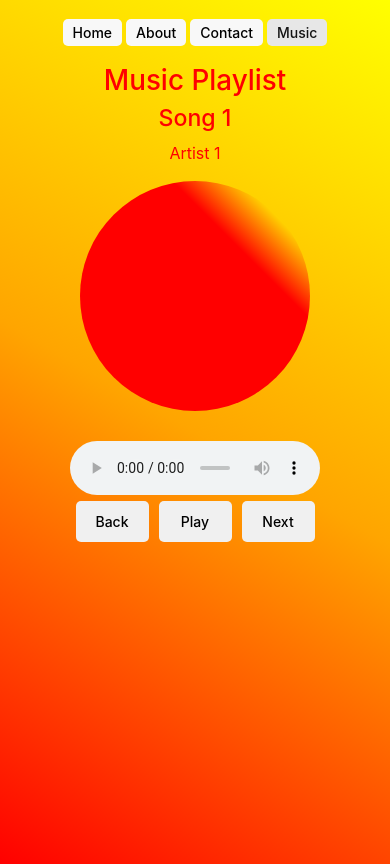
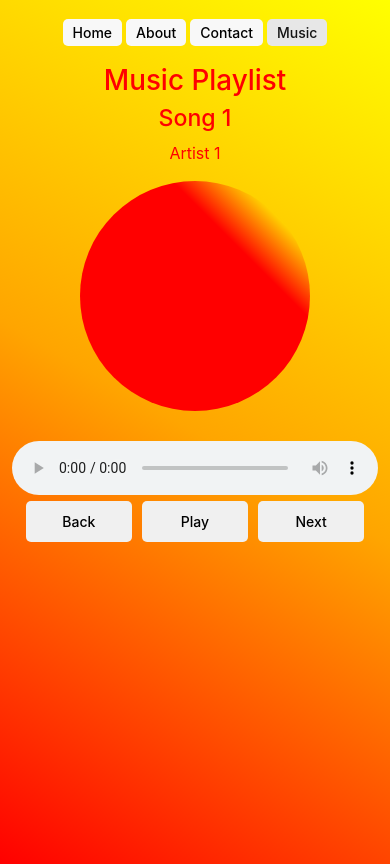
Before and after one commit to jatinrao241/travel-india, a React (Create React App) app: page /musicplaylist in a window 390 px wide. Built offline with nearby package versions, Linux system fonts and the light colour scheme.

Commit message:
install app function add

```diff
--- a/public/index.html
+++ b/public/index.html
@@ -22,6 +22,11 @@
   <body>
     <noscript>You need to enable JavaScript to run this app.</noscript>
     <div id="root"></div>
+    <script>
+      if ('serviceWorker' in navigator) {
+        navigator.serviceWorker.register('/service-worker.js', { scope: '/' });
+      }
+    </script>
 
     <!-- bootstrap bundle js jquery -->
     <script src="https://cdn.jsdelivr.net/npm/bootstrap@5.3.0/dist/js/bootstrap.bundle.min.js" integrity="sha384-geWF76RCwLtnZ8qwWowPQNguL3RmwHVBC9FhGdlKrxdiJJigb/j/68SIy3Te4Bkz" crossorigin="anonymous"></script>
--- a/src/App.js
+++ b/src/App.js
@@ -6,12 +6,13 @@ import Home from './components/Home/Home';
 import About from './components/About/About';
 import Contact from './components/Contact/Contact';
 import MusicPlaylist from './components/MusicPlaylist/MusicPlaylist';
-import Error from './components/Error/Error';
+import InstallAppButton from './components/InstallAppButton/InstallAppButton';
 
 const App = () => {
   return (
     <>
       <Navbar />
+      <InstallAppButton />
       <Switch>
         <Route path="/" component={Home} exact />
         <Route path="/about" component={About} />
--- /dev/null
+++ b/src/components/InstallAppButton/InstallAppButton.js
@@ -0,0 +1,49 @@
+import React, { useEffect, useState } from 'react';
+import "./InstallAppButtonStyle.css";
+import { registerServiceWorker } from './serviceWorker';
+
+const InstallAppButton = () => {
+  const [showInstallButton, setShowInstallButton] = useState(false);
+  let deferredPrompt;
+
+  useEffect(() => {
+    window.addEventListener('beforeinstallprompt', (e) => {
+      e.preventDefault();
+      deferredPrompt = e;
+      setShowInstallButton(true);
+    });
+  }, []);
+
+  const handleInstall = () => {
+    if (deferredPrompt) {
+      deferredPrompt.prompt();
+      deferredPrompt.userChoice.then((choiceResult) => {
+        if (choiceResult.outcome === 'accepted') {
+          console.log('App installed');
+        } else {
+          console.log('App installation rejected');
+        }
+        deferredPrompt = null;
+      });
+    }
+  };
+
+  useEffect(() => {
+    registerServiceWorker();
+  }, []);
+
+  return (
+    <div className="container">
+      {/* ... Rest of your component code ... */}
+      {showInstallButton && (
+        <div className="mt-2 add-to" style={{ display: 'block' }}>
+          <button className="btn button-color add-to-btn" onClick={handleInstall}>
+            <i className="fa-solid fa-cloud-arrow-down pr-1"></i> Install App
+          </button>
+        </div>
+      )}
+    </div>
+  );
+};
+
+export default InstallAppButton;
--- /dev/null
+++ b/src/components/InstallAppButton/serviceWorker.js
@@ -0,0 +1,14 @@
+export function registerServiceWorker() {
+  if ('serviceWorker' in navigator) {
+    window.addEventListener('load', () => {
+      navigator.serviceWorker
+        .register('/service-worker.js', { scope: '/' })
+        .then((registration) => {
+          console.log('ServiceWorker registration successful:', registration);
+        })
+        .catch((error) => {
+          console.log('ServiceWorker registration failed:', error);
+        });
+    });
+  }
+}
--- a/src/components/MusicPlaylist/MusicPlaylistStyle.css
+++ b/src/components/MusicPlaylist/MusicPlaylistStyle.css
@@ -14,16 +14,19 @@
     text-align: -webkit-center;
 }
 .rotate-cd-circle {
+    /* border:5px solid transparent; */
     background-image: linear-gradient(45deg, rgb(255, 0, 0) 70%, rgb(255, 208, 0), yellow);
-    /* border-image-slice: 1; */
+    border-image-slice: 1;
     border-radius: 100%;
+    /* padding:50px; */
     min-height: 290px;
     max-width: 290px;
     margin-bottom: 30px;
+    animation: rotate-cd 3s infinite linear paused; /* Initially paused */
 }
 
 .rotate_continue {
-    animation: rotate-cd 3s infinite linear;
+    animation-play-state: running; /* When the animation should continue */
 }
 
 audio{
@@ -32,18 +35,21 @@ audio{
 
 @keyframes rotate-cd {
     0% {
-        transform: rotate(0deg);
+      transform: rotate(360deg);
     }
     100% {
-        transform: rotate(-360deg);
+      transform: rotate(0deg);
     }
 }
+
+
+
 
 /* Style for play/pause buttons */
 .music-control-button button {
     margin: 0 5px;
     padding: 10px 0;
-    width:90px;
+    width:150px;
     font-size: 16px;
     font-weight:500;
     border-radius: 5px;
@@ -66,11 +72,17 @@ audio{
         max-width: 230px;
     }
     .music-control-button button {
-        margin: 0 5px;
-        width: 73px;
+        width:30%;
         font-size: 14px;
     }
     audio{
-        width:250px;
+        width:100%;
     }
 }
+
+@media (max-width:391px) {
+    .music-control-button button {
+        width:29%;
+        font-size: 14px;
+    }
+}
--- a/src/index.css
+++ b/src/index.css
@@ -4,6 +4,7 @@ body {
   background-repeat: no-repeat;
   background-size:100% 100%;
   min-height: 100vh;
+  padding-bottom: 20px;
   font-family: -apple-system, BlinkMacSystemFont, 'Segoe UI', 'Roboto', 'Oxygen',
     'Ubuntu', 'Cantarell', 'Fira Sans', 'Droid Sans', 'Helvetica Neue',
     sans-serif;
```
Also changed, not shown: public/service-worker.js (added, +7 -0 lines), src/components/InstallAppButton/InstallAppButtonStyle.css (added).
